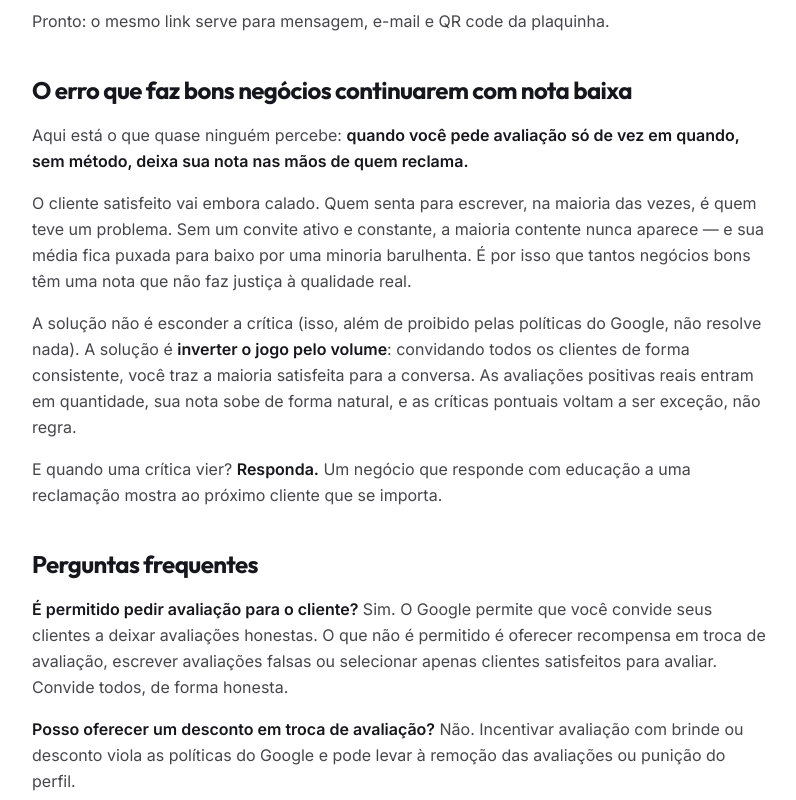
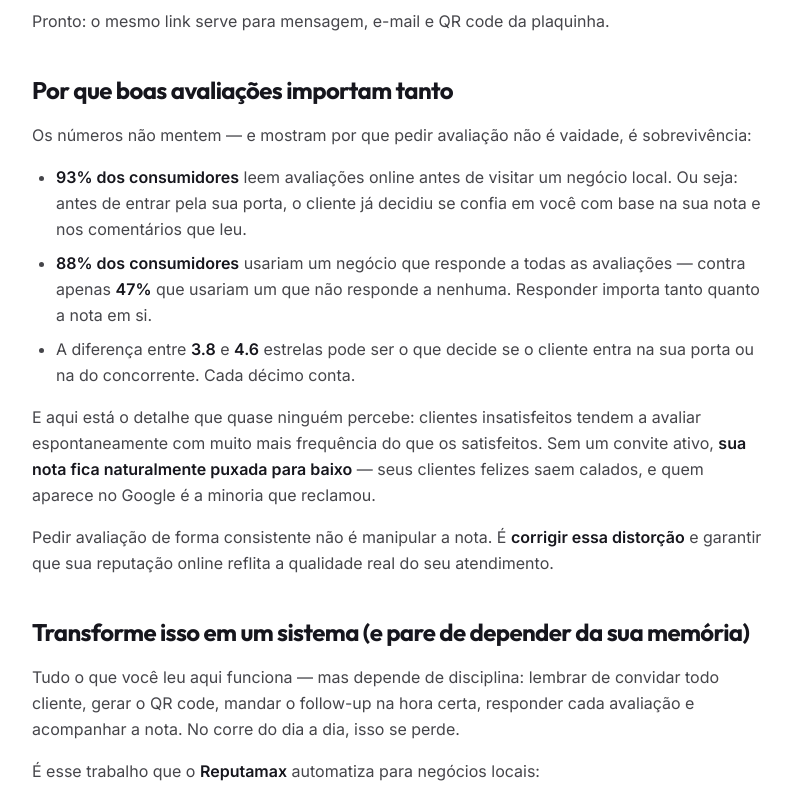
Before and after one commit to Jpcoutodev/reputamax, a Next.js app: page /blog/como-pedir-cliente-avaliar-atendimento in a window 1280 px wide. Shown: the part 3060-3860 px from the top of the page, without its empty margins (240-1036 px from the left). Built offline with nearby package versions, Linux system fonts and the light colour scheme; no server answers.

Commit message:
post: trocar seções por dados de impacto das avaliações

```diff
--- a/src/content/blog/como-pedir-cliente-avaliar-atendimento.mdx
+++ b/src/content/blog/como-pedir-cliente-avaliar-atendimento.mdx
@@ -68,29 +68,18 @@ Coloque o link de avaliação na assinatura de e-mail, no rodapé da nota, no pe
 
 Pronto: o mesmo link serve para mensagem, e-mail e QR code da plaquinha.
 
-## O erro que faz bons negócios continuarem com nota baixa
+## Por que boas avaliações importam tanto
 
-Aqui está o que quase ninguém percebe: **quando você pede avaliação só de vez em quando, sem método, deixa sua nota nas mãos de quem reclama.**
+Os números não mentem — e mostram por que pedir avaliação não é vaidade, é sobrevivência:
 
-O cliente satisfeito vai embora calado. Quem senta para escrever, na maioria das vezes, é quem teve um problema. Sem um convite ativo e constante, a maioria contente nunca aparece — e sua média fica puxada para baixo por uma minoria barulhenta. É por isso que tantos negócios bons têm uma nota que não faz justiça à qualidade real.
+- **93% dos consumidores** leem avaliações online antes de visitar um negócio local. Ou seja: antes de entrar pela sua porta, o cliente já decidiu se confia em você com base na sua nota e nos comentários que leu.
+- **88% dos consumidores** usariam um negócio que responde a todas as avaliações — contra apenas **47%** que usariam um que não responde a nenhuma. Responder importa tanto quanto a nota em si.
+- A diferença entre **3.8** e **4.6** estrelas pode ser o que decide se o cliente entra na sua porta ou na do concorrente. Cada décimo conta.
 
-A solução não é esconder a crítica (isso, além de proibido pelas políticas do Google, não resolve nada). A solução é **inverter o jogo pelo volume**: convidando todos os clientes de forma consistente, você traz a maioria satisfeita para a conversa. As avaliações positivas reais entram em quantidade, sua nota sobe de forma natural, e as críticas pontuais voltam a ser exceção, não regra.
+E aqui está o detalhe que quase ninguém percebe: clientes insatisfeitos tendem a avaliar espontaneamente com muito mais frequência do que os satisfeitos. Sem um convite ativo, **sua nota fica naturalmente puxada para baixo** — seus clientes felizes saem calados, e quem aparece no Google é a minoria que reclamou.
 
-E quando uma crítica vier? **Responda.** Um negócio que responde com educação a uma reclamação mostra ao próximo cliente que se importa.
+Pedir avaliação de forma consistente não é manipular a nota. É **corrigir essa distorção** e garantir que sua reputação online reflita a qualidade real do seu atendimento.
 
-## Perguntas frequentes
-
-**É permitido pedir avaliação para o cliente?**
-Sim. O Google permite que você convide seus clientes a deixar avaliações honestas. O que não é permitido é oferecer recompensa em troca de avaliação, escrever avaliações falsas ou selecionar apenas clientes satisfeitos para avaliar. Convide todos, de forma honesta.
-
-**Posso oferecer um desconto em troca de avaliação?**
-Não. Incentivar avaliação com brinde ou desconto viola as políticas do Google e pode levar à remoção das avaliações ou punição do perfil.
-
-**Com que frequência devo pedir?**
-Sempre. O ideal é transformar o convite em parte natural do atendimento, para todo cliente. É a consistência que faz a nota subir ao longo do tempo.
-
-**O que faço com avaliações negativas?**
-Responda com educação, reconheça o ponto do cliente e mostre que vai resolver. Uma boa resposta a uma crítica costuma impressionar mais o próximo cliente do que a crítica em si.
 
 ## Transforme isso em um sistema (e pare de depender da sua memória)
 
```
